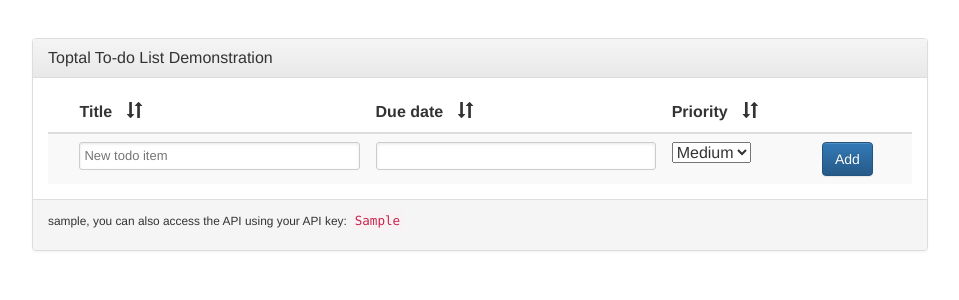
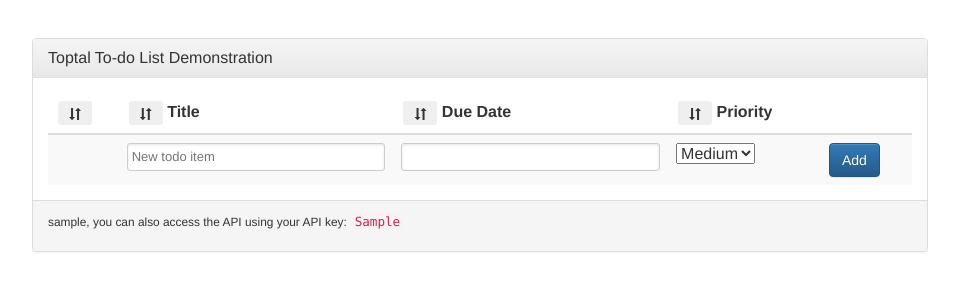
Before and after one commit to kgodey/tododemo, a Django app: template todo/templates/todo/index.html in a window 1280 px wide. Shown: the top 300 px of the page, without its empty margins (160-1119 px from the left). Run offline with Django 3.2, Linux system fonts and the light colour scheme; the template is opened without the code that fills it: most values are stand-ins (such as "Sample title", 1, 10 or a date in 2020); some libraries are stand-ins or nearby versions.

Commit message:
Sorting by completed, priority, due date and title works

```diff
--- a/todo/static/todo/css/style.css
+++ b/todo/static/todo/css/style.css
@@ -13,8 +13,8 @@
 	color: lightgray;
 }
 
-.glyphicon {
-	margin-left:10px;
+.glyphbutton {
+	margin-left:2px;
 }
 
 .panel {
--- a/todo/templates/todo/index.html
+++ b/todo/templates/todo/index.html
@@ -32,10 +32,10 @@
 			<table class="table table-striped" id="todotable">
 				<thead>
 					<tr>
-						<th></th>
-						<th>Title <span class="glyphicon glyphicon-sort" id="sort-title"></span></th>
-						<th>Due date <span class="glyphicon glyphicon-sort" id="sort-duedate"></span></th>
-						<th>Priority <span class="glyphicon glyphicon-sort" id="sort-priority"></span></th>
+						<th><button type="button" class="btn btn-sm glyphbutton" id="sortcompleted"><span class="glyphicon glyphicon-sort"></span></button></th>
+						<th><button type="button" class="btn btn-sm glyphbutton" id="sorttitle"><span class="glyphicon glyphicon-sort"></span></button> Title</th>
+						<th><button type="button" class="btn btn-sm glyphbutton" id="sortduedate"><span class="glyphicon glyphicon-sort"></span></button> Due Date</th>
+						<th><button type="button" class="btn btn-sm glyphbutton" id="sortpriority"><span class="glyphicon glyphicon-sort"></span></button> Priority</th>
 						<th></th>
 					</tr>
 				</thead>
```
Also changed, not shown: todo/static/todo/js/application.js (+53 -8 lines).
